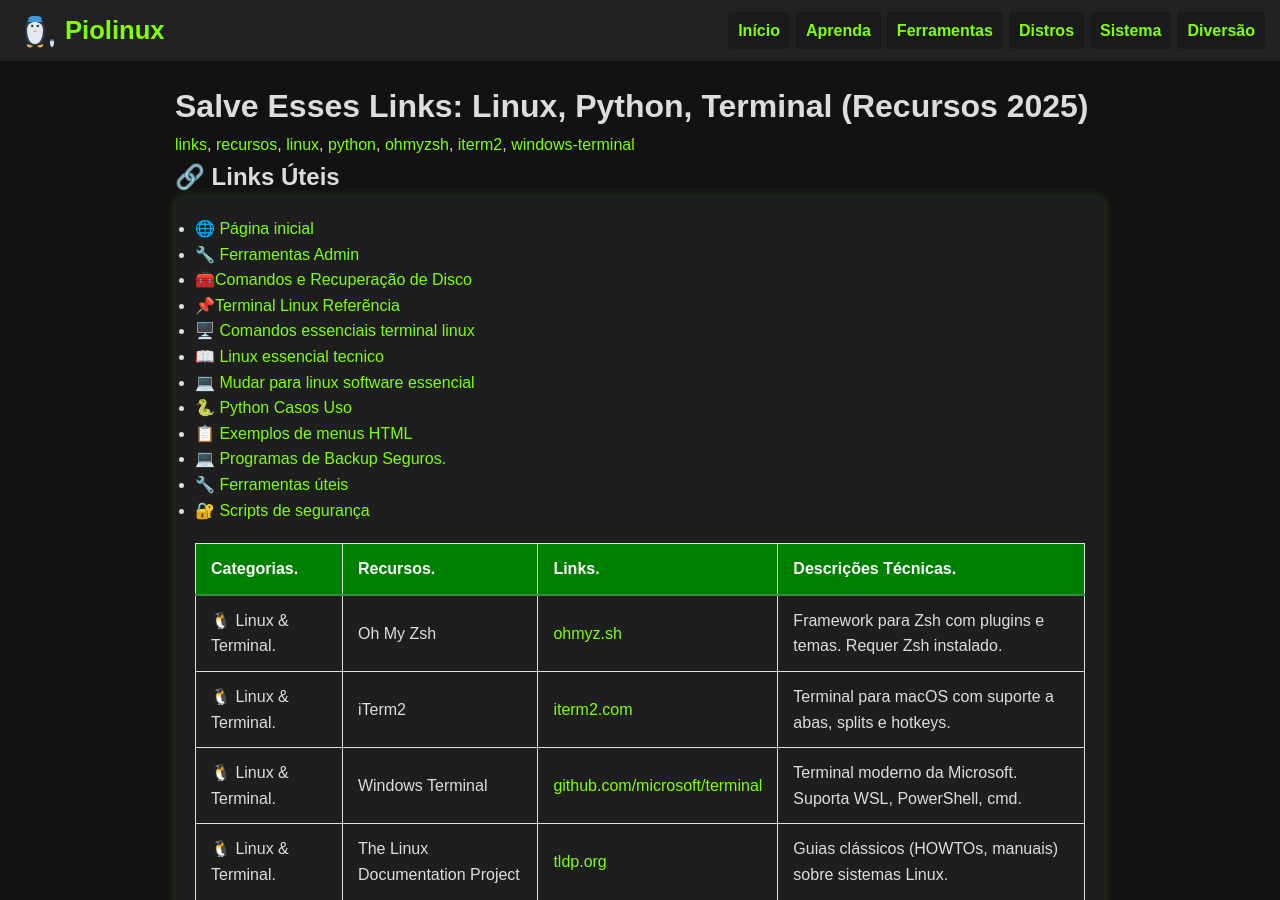
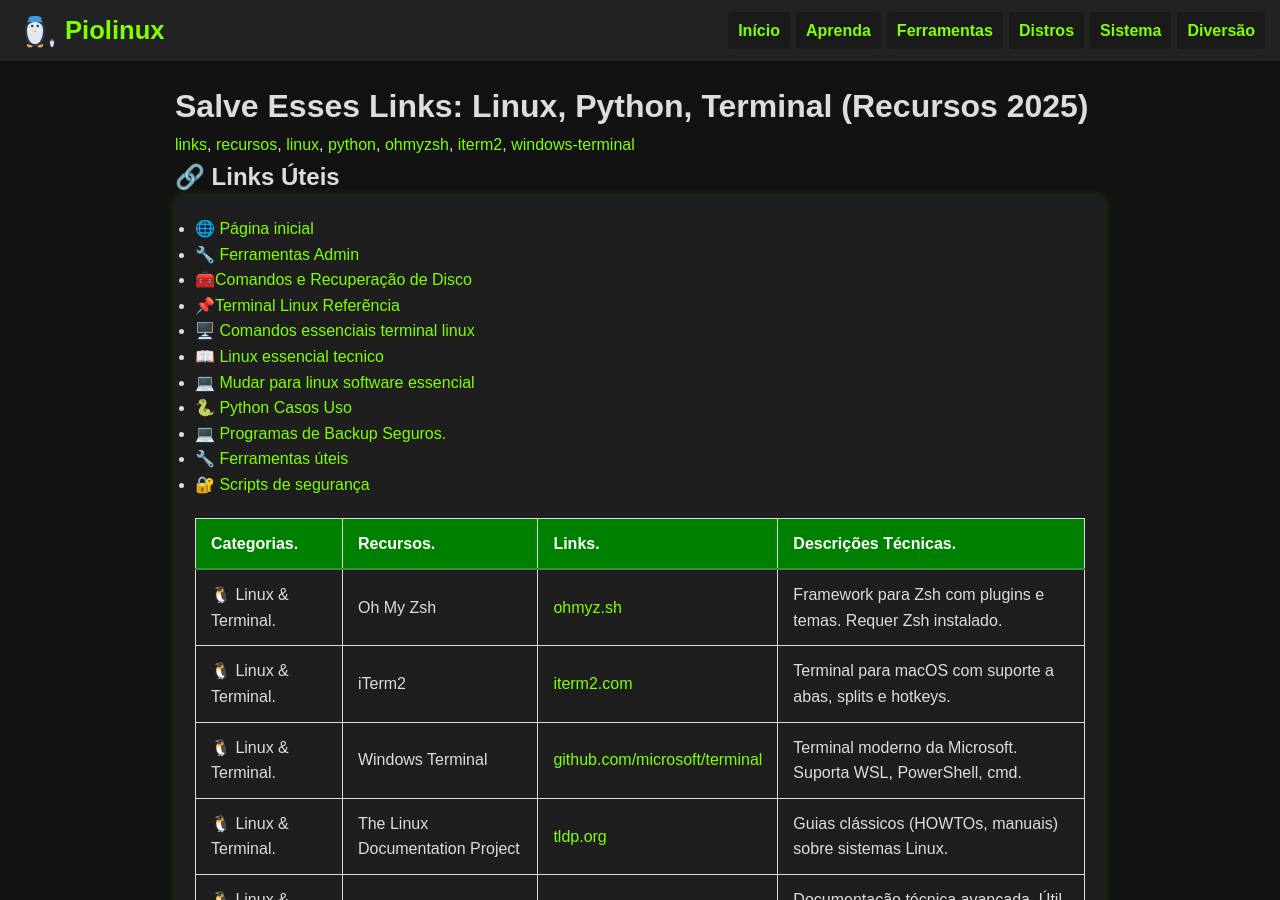
Before and after one commit to Piolinux/piolinux-site, a Jekyll site: the page built from _pages/_iniciantes/links-uteis-para-linux-python-e-terminal-2025.md, in a window 1280 px wide and 900 px high. Built offline with Jekyll 4.4.1, drawn with Linux system fonts in a browser that asks for light colours.

Commit message:
Update links-uteis-para-linux-python-e-terminal-2025.md

```diff
--- a/_pages/_iniciantes/links-uteis-para-linux-python-e-terminal-2025.md
+++ b/_pages/_iniciantes/links-uteis-para-linux-python-e-terminal-2025.md
@@ -26,7 +26,6 @@ permalink: /links-uteis-linux-python/
     <li><a href="{{ '/linux-essencial-tecnico/' | relative_url }}">📖 Linux essencial tecnico</a></li>
     <li><a href="{{ '/mudar-para-linux-software-essencial/' | relative_url }}">💻 Mudar para linux software essencial</a></li>
     <li><a href="{{ '/python-casos-uso/' | relative_url }}">🐍 Python Casos Uso</a></li>
-    <li><a href="{{ '/menu-html-referencia/' | relative_url }}">📋 Exemplos de menus HTML</a></li>
     <li><a href="{{ '/programas-backup-seguros/' | relative_url }}">💻 Programas de Backup Seguros.</a></li>
     <li><a href="{{ '/utilitarios-online/' | relative_url }}">🔧 Ferramentas úteis</a></li>
     <li><a href="{{ '/scripts-seguranca-linux/' | relative_url }}">🔐 Scripts de segurança</a></li>
```
